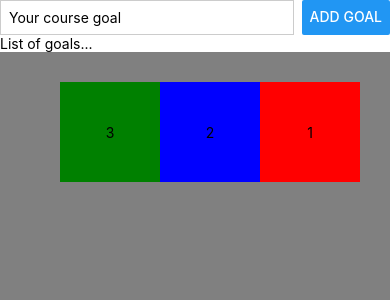
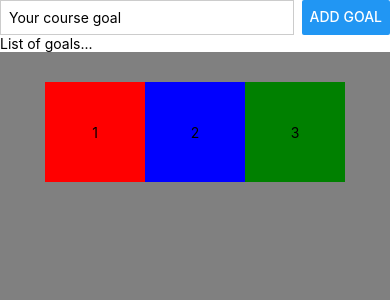
Before and after one commit to pedroluiznogueira/goals-app, a React Native app: screen / in a window 390 px wide. Shown: the top 300 px of the page. Built offline with nearby package versions, Linux system fonts and the light colour scheme.

Commit message:
flex box justify context along main axis

```diff
--- a/App.js
+++ b/App.js
@@ -86,7 +86,8 @@ const styles = StyleSheet.create({
 
   squares: {
     flex: 1,
-    flexDirection: 'row-reverse',
+    flexDirection: 'row',
+    justifyContent: 'center',
     backgroundColor: 'grey',
     padding: 30
   }
```
